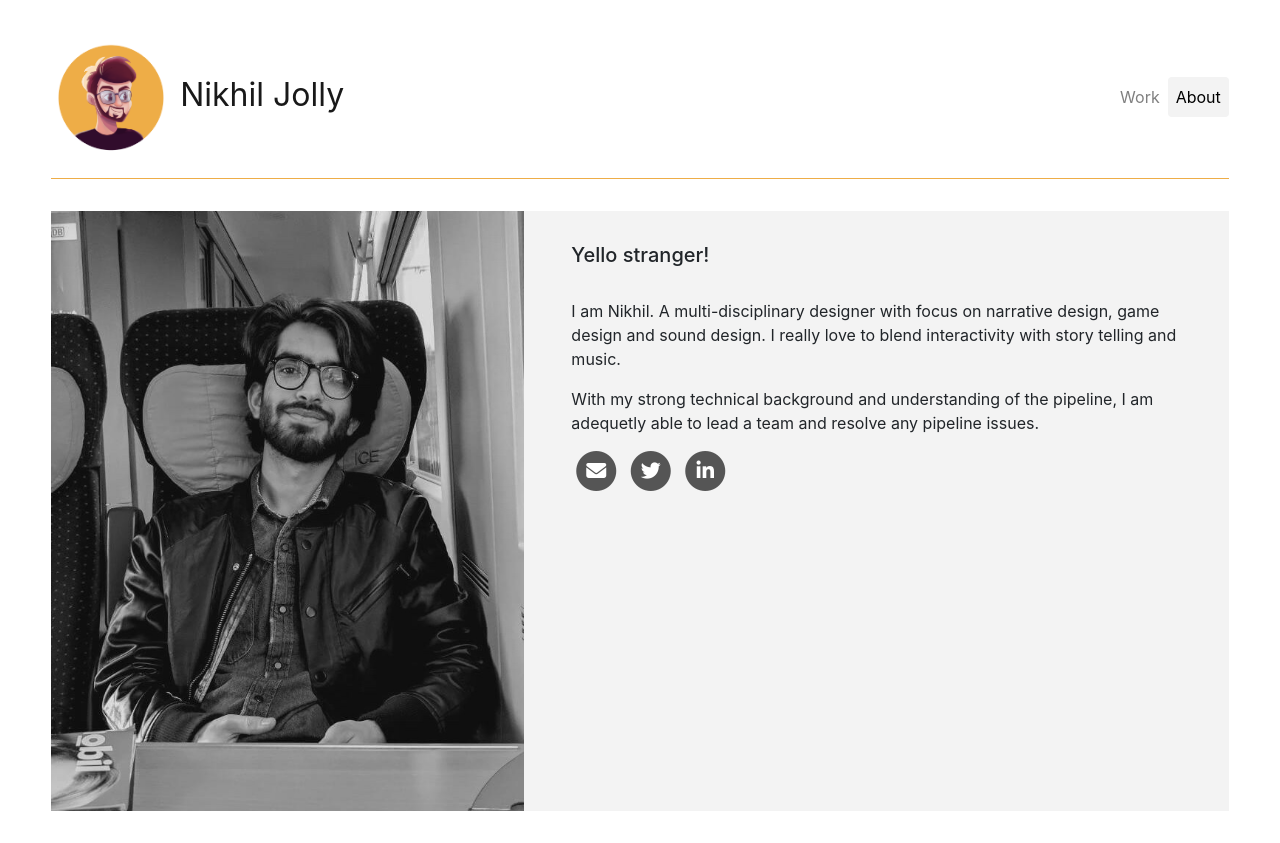
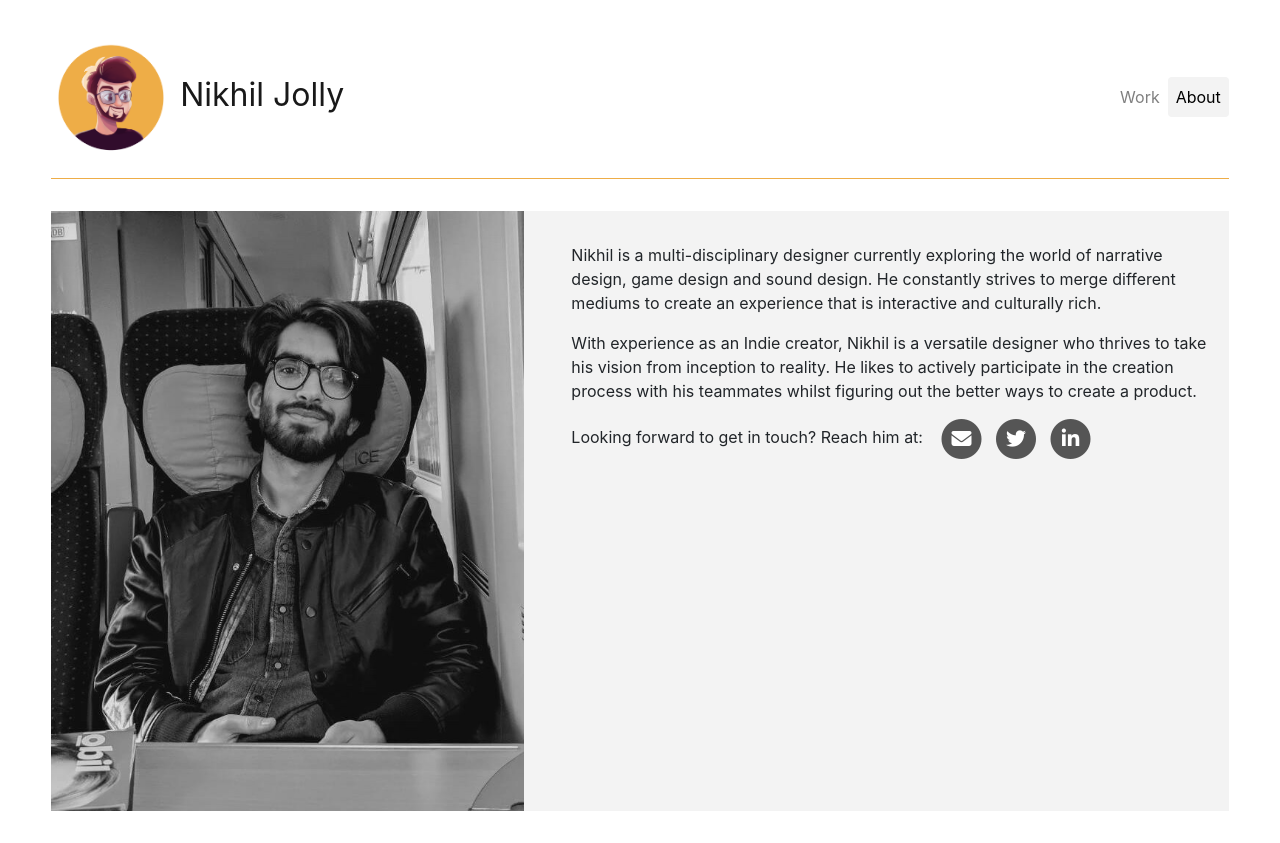
Before and after one commit to nikhiljolly/nikhiljolly.github.io, a plain HTML site: page about/index.html in a window 1280 px wide. Drawn offline with nearby package versions, Linux system fonts and the light colour scheme.

Commit message:
Updated Bio

```diff
--- a/about/index.html
+++ b/about/index.html
@@ -58,15 +58,15 @@
         <!-- About Text -->
         <div class="col-lg-7" id="about-text">
 
-          <h5>Yello stranger!</h5><br>
-
-          <p>I am Nikhil. A multi-disciplinary designer with focus on narrative design, game design and sound design.
-            I really love to blend interactivity with story telling and music.
+          <p>
+            Nikhil is a multi-disciplinary designer currently exploring the world of narrative design, game design and sound design. He constantly strives to merge different mediums to create an experience that is interactive and culturally rich.
           </p>
 
-          <p>With my strong technical background and understanding of the pipeline, I am adequetly able to lead
-            a team and resolve any pipeline issues.
+          <p>
+            With experience as an Indie creator, Nikhil is a versatile designer who thrives to take his vision from inception to reality. He likes to actively participate in the creation process with his teammates whilst figuring out the better ways to create a product.
           </p>
+
+          Looking forward to get in touch? Reach him at: &nbsp;
 
           <a href="mailto:nikhil.jolly30@gmail.com"><span class="fa-stack fa-lg">
               <i class="fa fa-circle fa-stack-2x"></i>
```
